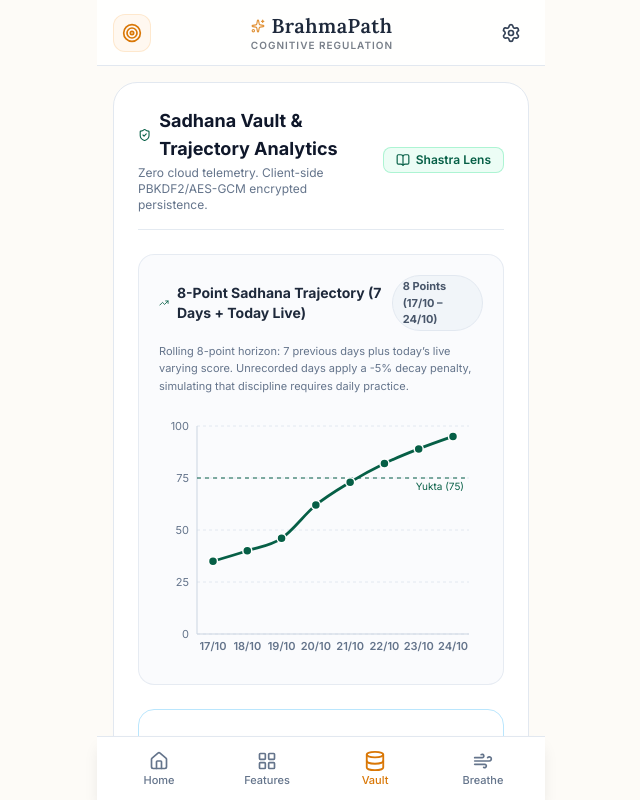
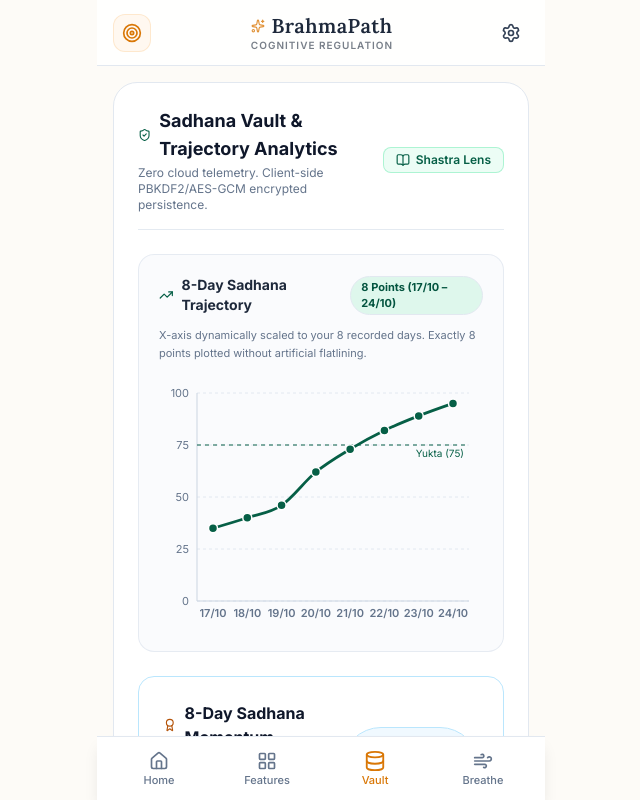
Before and after one commit to aayushm-stack/AAMIGA_serror, a React (Vite) app: page / in a window 1280 px wide. Both pictures are taken after a click on the button "Vault". Shown: the top 800 px of the page, without its empty margins (319-959 px from the left). Built offline with nearby package versions, Linux system fonts and the light colour scheme.

Commit message:
feat(analytics): refine VaultPage for new user edge case with dynamic chart scaling and empty states

```diff
--- a/src/components/Analytics/VaultPage.tsx
+++ b/src/components/Analytics/VaultPage.tsx
@@ -1,8 +1,6 @@
 import React, { useState, useMemo } from 'react';
 import { ShastraLensButton } from '../Shastra/ShastraLensButton';
 import { useBrahmaPath } from '../../context/BrahmaPathContext';
-import { calculateDailyEquilibrium } from '../../engine/analyticsEngine';
-import { TrayopastambhaLog } from '../../types/iks';
 import {
   ShieldCheck,
   Download,
@@ -11,9 +9,9 @@ import {
   RefreshCw,
   KeyRound,
   TrendingUp,
-  Activity,
   Award,
   Zap,
+  Sparkles,
 } from 'lucide-react';
 import {
   ResponsiveContainer,
@@ -31,73 +29,42 @@ export interface VaultPageProps {
 }
 
 /**
- * Data point structure for the 8-point (or account-age scaled) Yukta trajectory.
+ * Trajectory point structure for dynamic Recharts rendering.
  */
 interface TrajectoryPoint {
-  date: string; // ISO 'YYYY-MM-DD'
+  id?: string;
+  date: string;
   displayDate: string; // Strict 'DD/MM' format
   yuktaScore: number;
   sleepHours: number;
-  dominantGuna: 'Sattva' | 'Rajas' | 'Tamas';
-  hasLogs: boolean;
+  dominantGuna: string;
   isToday: boolean;
-  penaltyApplied: boolean;
 }
 
 /**
- * Calculates user account age in calendar days.
+ * Formats an ISO date string (YYYY-MM-DD or full timestamp) into DD/MM.
  */
-function getAccountAgeDays(
-  accountCreationDate?: string | Date | number,
-  logs: TrayopastambhaLog[] = []
-): number {
-  const now = new Date();
-  const todayMidnight = new Date(now.getFullYear(), now.getMonth(), now.getDate());
-
-  if (typeof accountCreationDate === 'number' && !isNaN(accountCreationDate)) {
-    return Math.max(1, Math.round(accountCreationDate));
+function formatDisplayDate(dateStr?: string): string {
+  if (!dateStr) return '--/--';
+  const clean = dateStr.slice(0, 10);
+  const parts = clean.split('-');
+  if (parts.length === 3) {
+    return `${parts[2]}/${parts[1]}`;
+  }
+  return clean;
 }
 
-  if (accountCreationDate) {
-    let creationDate: Date;
-    if (typeof accountCreationDate === 'string') {
-      const parts = accountCreationDate.slice(0, 10).split('-').map(Number);
-      if (parts.length === 3 && !parts.some(isNaN)) {
-        creationDate = new Date(parts[0], parts[1] - 1, parts[2]);
-      } else {
-        creationDate = new Date(accountCreationDate);
-      }
-    } else {
-      creationDate = new Date(accountCreationDate);
-    }
-
-    if (!isNaN(creationDate.getTime())) {
-      const creationMidnight = new Date(
-        creationDate.getFullYear(),
-        creationDate.getMonth(),
-        creationDate.getDate()
-      );
-      const diffMs = todayMidnight.getTime() - creationMidnight.getTime();
-      const diffDays = Math.floor(diffMs / (1000 * 60 * 60 * 24));
-      return Math.max(1, diffDays + 1); // Day 0 counts as Day 1
-    }
-  }
-
-  if (logs.length > 0) {
-    const dates = logs
-      .map((l) => l.date?.slice(0, 10))
-      .filter(Boolean)
-      .sort();
-    if (dates.length > 0) {
-      const [y, m, d] = dates[0].split('-').map(Number);
-      const earliestMidnight = new Date(y, m - 1, d);
-      const diffMs = todayMidnight.getTime() - earliestMidnight.getTime();
-      const diffDays = Math.floor(diffMs / (1000 * 60 * 60 * 24));
-      return Math.max(1, diffDays + 1);
-    }
-  }
-
-  return 8; // Default max horizon (7 previous days + today)
+/**
+ * Checks if a given date string matches today's local date.
+ */
+function checkIsToday(dateStr?: string): boolean {
+  if (!dateStr) return false;
+  const now = new Date();
+  const year = now.getFullYear();
+  const month = String(now.getMonth() + 1).padStart(2, '0');
+  const day = String(now.getDate()).padStart(2, '0');
+  const todayStr = `${year}-${month}-${day}`;
+  return dateStr.startsWith(todayStr);
 }
 
 /**
@@ -123,12 +90,10 @@ const ChartCustomTooltip: React.FC<CustomTooltipProps> = ({ active, payload }) =
             className={`px-1.5 py-0.5 rounded text-[10px] font-semibold ${
               data.isToday
                 ? 'bg-emerald-100 text-emerald-800 border border-emerald-300'
-                : data.hasLogs
-                ? 'bg-emerald-50 text-emerald-800 border border-emerald-200'
-                : 'bg-amber-50 text-amber-800 border border-amber-200'
+                : 'bg-emerald-50 text-emerald-800 border border-emerald-200'
             }`}
           >
-            {data.isToday ? 'Live Today' : data.hasLogs ? 'Logged' : 'Decay (-5%)'}
+            {data.isToday ? 'Live Today' : 'Recorded'}
           </span>
         </div>
 
@@ -148,12 +113,6 @@ const ChartCustomTooltip: React.FC<CustomTooltipProps> = ({ active, payload }) =
           <span>Sleep Rest:</span>
           <span>{data.sleepHours > 0 ? `${data.sleepHours} hrs` : '--'}</span>
         </div>
-
-        {data.penaltyApplied && (
-          <div className="text-[10px] text-amber-700 italic pt-0.5 border-t border-slate-100">
-            Discipline requires daily practice; -5% penalty applied.
-          </div>
-        )}
       </div>
     );
   }
@@ -198,20 +157,18 @@ export const GunaBadge: React.FC<{ guna: string }> = ({ guna }) => {
 /**
  * Standalone Vault & Analytics Page.
  *
- * Features:
- * 1. 8-Point Trajectory Graph (previous 7 days + today's live varying score).
- *    Strict DD/MM X-axis. Dynamically scaled to account age (<8 days) to eliminate empty flatlines.
- *    -5% natural decay for missed days after account creation.
- * 2. 7-Day Sadhana Momentum Card with recency-weighted average and letter grade.
- * 3. Minimalist 4-Column Table: Date (DD/MM) | Yukta Score | Sleep (hrs) | Dominant Guna.
- * 4. Minimalist color-coded Guna pills (Green / Terracotta / Slate).
- * 5. Local-first encrypted PBKDF2/AES-GCM backup controls.
+ * Implements:
+ * 1. New User Edge Case handling without artificial padding or flatlines.
+ * 2. Account Age calculated as `const activeDays = sadhanaLogs.length`.
+ * 3. Dynamic Graph Scaling: Passes ONLY existing logs into Recharts <LineChart>.
+ * 4. Dynamic Header: `{activeDays > 0 ? activeDays : 1}-Day Sadhana Momentum`.
+ * 5. Dynamic Table: Maps sadhanaLogs directly into table rows; displays
+ *    "No Sadhana data yet. Your journey begins today." empty state when activeDays === 0.
+ * 6. Local-first encrypted PBKDF2/AES-GCM backup controls.
  */
 export const VaultPage: React.FC<VaultPageProps> = ({ className = '' }) => {
   const {
-    logs,
-    todayLog,
-    preferences,
+    logs: sadhanaLogs,
     openShastraLens,
     exportPlainJsonBackup,
     importPlainJsonBackup,
@@ -224,119 +181,40 @@ export const VaultPage: React.FC<VaultPageProps> = ({ className = '' }) => {
   const [vaultPassword, setVaultPassword] = useState<string>('');
   const [vaultMessage, setVaultMessage] = useState<string>('');
 
-  // 1. Compute dynamic trajectory points (previous 7 days + today's live score, max 8 points)
-  const { trajectoryData, accountAgeDays, isNewUser } = useMemo(() => {
-    const ageDays = getAccountAgeDays(preferences?.accountCreationDate, logs);
-    const effectivePointsCount = Math.min(8, Math.max(1, ageDays));
-    const isNew = ageDays < 8;
+  // 1. Calculate Account Age: Determine the number of recorded days using activeDays
+  const activeDays = sadhanaLogs.length;
 
-    const now = new Date();
-    const todayMidnight = new Date(now.getFullYear(), now.getMonth(), now.getDate());
+  // 2. Dynamic Graph Scaling: ONLY existing logs sorted chronologically without padding or zero-fills
+  const chartData: TrajectoryPoint[] = useMemo(() => {
+    return [...sadhanaLogs]
+      .sort((a, b) => (a.date || '').localeCompare(b.date || ''))
+      .map((log) => {
+        const dateStr = log.date ? log.date.slice(0, 10) : '';
+        const displayDate = formatDisplayDate(dateStr);
+        const isToday = checkIsToday(dateStr);
+        const sleepHours = log.nidra?.hoursSlept ?? 0;
+        const dominantGuna = log.brahmacharya?.dominantGuna || 'Sattva';
 
-    // Generate date sequence in chronological order (oldest to today)
-    const targetDates: string[] = [];
-    for (let i = effectivePointsCount - 1; i >= 0; i--) {
-      const d = new Date(todayMidnight);
-      d.setDate(todayMidnight.getDate() - i);
-      const y = d.getFullYear();
-      const m = String(d.getMonth() + 1).padStart(2, '0');
-      const day = String(d.getDate()).padStart(2, '0');
-      targetDates.push(`${y}-${m}-${day}`);
-    }
-
-    // Group logs by YYYY-MM-DD
-    const dateMap = new Map<string, TrayopastambhaLog[]>();
-    for (const log of logs) {
-      if (log && log.date) {
-        const d = log.date.slice(0, 10);
-        if (!dateMap.has(d)) {
-          dateMap.set(d, []);
-        }
-        dateMap.get(d)!.push(log);
-      }
-    }
-
-    const todayDateStr = targetDates[targetDates.length - 1];
-
-    // Anchor baseline discipline score
-    let lastDisciplineScore = 75;
-    const firstLoggedDate = targetDates.find(
-      (d) => (dateMap.get(d) || []).length > 0 || (d === todayDateStr && todayLog)
-    );
-    if (firstLoggedDate) {
-      const initialLogs = dateMap.get(firstLoggedDate) || (todayLog ? [todayLog] : []);
-      if (initialLogs.length > 0) {
-        lastDisciplineScore = calculateDailyEquilibrium(initialLogs, firstLoggedDate);
-      }
-    }
-
-    const points: TrajectoryPoint[] = [];
-
-    for (let idx = 0; idx < targetDates.length; idx++) {
-      const dateStr = targetDates[idx];
-      const isToday = idx === targetDates.length - 1;
-
-      // Format strictly to DD/MM (e.g. 24/10)
-      const parts = dateStr.split('-');
-      const displayDate = `${parts[2]}/${parts[1]}`;
-
-      // Collect logs for this date
-      const dayLogs = dateMap.get(dateStr) || [];
-      if (isToday && todayLog && !dayLogs.some((l) => l.id === todayLog.id)) {
-        dayLogs.push(todayLog);
-      }
-
-      const hasLogs = dayLogs.length > 0;
-      let yuktaScore: number;
-      let penaltyApplied = false;
-      let sleepHours = 0;
-      let dominantGuna: 'Sattva' | 'Rajas' | 'Tamas' = 'Sattva';
-
-      if (hasLogs) {
-        // Today or historical day with active entries: use weighted equilibrium
-        yuktaScore = calculateDailyEquilibrium(dayLogs, dateStr);
-        lastDisciplineScore = yuktaScore;
-        penaltyApplied = false;
-
-        const latest = dayLogs[dayLogs.length - 1];
-        sleepHours = latest.nidra?.hoursSlept ?? 7.5;
-        dominantGuna = (latest.brahmacharya?.dominantGuna as 'Sattva' | 'Rajas' | 'Tamas') ?? 'Sattva';
-      } else {
-        // Day after installation with no logs: apply -5% natural decay penalty
-        penaltyApplied = true;
-        yuktaScore = Math.max(0, Math.round(lastDisciplineScore * 0.95));
-        lastDisciplineScore = yuktaScore;
-        sleepHours = 0;
-        dominantGuna = 'Rajas';
-      }
-
-      points.push({
+        return {
+          id: log.id,
           date: dateStr,
           displayDate,
-        yuktaScore,
+          yuktaScore: log.yuktaScore,
           sleepHours,
           dominantGuna,
-        hasLogs,
           isToday,
-        penaltyApplied,
+        };
       });
-    }
+  }, [sadhanaLogs]);
 
+  // 3. Dynamic Momentum Score based on recorded activeDays
+  const { momentumScore, gradeInfo } = useMemo(() => {
+    if (activeDays === 0) {
       return {
-      trajectoryData: points,
-      accountAgeDays: ageDays,
-      isNewUser: isNew,
-    };
-  }, [logs, todayLog, preferences?.accountCreationDate]);
-
-  // 2. Compute "7-Day Sadhana Momentum" (recency-weighted average of graph data)
-  const { momentumScore, gradeInfo } = useMemo(() => {
-    if (trajectoryData.length === 0) {
-      return {
-        momentumScore: 75,
+        momentumScore: 100,
         gradeInfo: {
-          grade: 'A',
-          label: 'Yukta Equilibrium',
+          grade: 'Initial',
+          label: 'Awaiting First Sadhana',
           color: '#047857',
           bg: '#ECFDF5',
           border: '#A7F3D0',
@@ -347,8 +225,8 @@ export const VaultPage: React.FC<VaultPageProps> = ({ className = '' }) => {
     let weightedSum = 0;
     let totalWeight = 0;
 
-    trajectoryData.forEach((pt, i) => {
-      // Linear recency weight: today has highest weight, oldest day has weight 1
+    chartData.forEach((pt, i) => {
+      // Linear recency weight: recent days weighted higher
       const weight = i + 1;
       weightedSum += pt.yuktaScore * weight;
       totalWeight += weight;
@@ -408,12 +286,12 @@ export const VaultPage: React.FC<VaultPageProps> = ({ className = '' }) => {
     }
 
     return { momentumScore: score, gradeInfo: info };
-  }, [trajectoryData]);
+  }, [activeDays, chartData]);
 
-  // 3. Prepare table rows in reverse chronological order (Today at top)
+  // 4. History Table Rows: reverse chronological order (newest on top)
   const tableRows = useMemo(() => {
-    return [...trajectoryData].reverse();
-  }, [trajectoryData]);
+    return [...chartData].reverse();
+  }, [chartData]);
 
   return (
     <div
@@ -447,42 +325,56 @@ export const VaultPage: React.FC<VaultPageProps> = ({ className = '' }) => {
           />
         </div>
 
-        {/* 1. The Graph: 8-Point Trajectory (Previous 7 Days + Today's Live Score) */}
+        {/* 1. The Graph: Dynamic Scaling passing ONLY existing sadhanaLogs */}
         <div className="space-y-3 p-4 sm:p-5 rounded-2xl bg-slate-50/70 border border-slate-200/80">
           <div className="flex flex-col sm:flex-row sm:items-center sm:justify-between gap-1.5">
             <div className="flex items-center gap-2">
               <TrendingUp className="w-4 h-4 text-emerald-800" />
               <h3 className="text-sm font-bold text-slate-800">
-                {isNewUser
-                  ? `${trajectoryData.length}-Point Sadhana Progression (Account Day ${accountAgeDays})`
-                  : '8-Point Sadhana Trajectory (7 Days + Today Live)'}
+                {activeDays > 0 ? activeDays : 1}-Day Sadhana Trajectory
               </h3>
             </div>
 
             <div className="flex items-center gap-2 text-[11px]">
               <span
                 style={{
-                  backgroundColor: isNewUser ? '#DEF7EC' : '#F1F5F9',
-                  color: isNewUser ? '#03543F' : '#475569',
+                  backgroundColor: activeDays > 0 ? '#DEF7EC' : '#F1F5F9',
+                  color: activeDays > 0 ? '#03543F' : '#475569',
                 }}
                 className="px-2.5 py-0.5 rounded-full font-bold border border-slate-200"
               >
-                {trajectoryData.length} Points ({trajectoryData[0]?.displayDate} – {trajectoryData[trajectoryData.length - 1]?.displayDate})
+                {activeDays} {activeDays === 1 ? 'Point' : 'Points'}
+                {activeDays > 0 &&
+                  chartData.length > 0 &&
+                  ` (${chartData[0]?.displayDate} – ${chartData[chartData.length - 1]?.displayDate})`}
               </span>
             </div>
           </div>
 
           <p className="text-[11px] text-slate-500 leading-relaxed">
-            {isNewUser
-              ? `X-axis dynamically scaled strictly to your ${trajectoryData.length} active days since joining. Unrecorded days apply a -5% decay penalty to model habit entropy.`
-              : 'Rolling 8-point horizon: 7 previous days plus today’s live varying score. Unrecorded days apply a -5% decay penalty, simulating that discipline requires daily practice.'}
+            {activeDays > 0
+              ? `X-axis dynamically scaled to your ${activeDays} recorded days. Exactly ${activeDays} points plotted without artificial flatlining.`
+              : 'X-axis will automatically scale as you log your daily Trayopastambha habits. No flatlining or padded zeroes.'}
           </p>
 
-          {/* Responsive Recharts LineChart with strict DD/MM X-axis */}
+          {/* Responsive Recharts LineChart with dynamic X-axis */}
+          {activeDays === 0 ? (
+            <div className="w-full h-56 sm:h-64 flex flex-col items-center justify-center p-6 text-center rounded-xl border border-dashed border-slate-300 bg-white/60 space-y-2">
+              <div className="w-10 h-10 rounded-full bg-emerald-50 text-emerald-700 flex items-center justify-center">
+                <TrendingUp className="w-5 h-5" />
+              </div>
+              <p className="text-sm font-bold text-slate-700">
+                Your trajectory line will appear with your first logged Sadhana
+              </p>
+              <p className="text-xs text-slate-400 max-w-xs">
+                Record your daily habits today to begin tracking your equilibrium progress.
+              </p>
+            </div>
+          ) : (
             <div className="w-full h-56 sm:h-64 pt-2">
               <ResponsiveContainer width="100%" height="100%">
                 <LineChart
-                data={trajectoryData}
+                  data={chartData}
                   margin={{ top: 10, right: 14, left: -22, bottom: 0 }}
                 >
                   <CartesianGrid
@@ -538,9 +430,10 @@ export const VaultPage: React.FC<VaultPageProps> = ({ className = '' }) => {
                 </LineChart>
               </ResponsiveContainer>
             </div>
+          )}
         </div>
 
-        {/* 2. Momentum Score Metric Card */}
+        {/* 2. Dynamic Momentum Score Metric Card */}
         <div
           style={{
             backgroundColor: '#FFFFFF',
@@ -553,11 +446,11 @@ export const VaultPage: React.FC<VaultPageProps> = ({ className = '' }) => {
               <div className="flex items-center gap-2">
                 <Award className="w-5 h-5 text-amber-700" />
                 <h3 className="text-sm sm:text-base font-bold text-slate-900">
-                  7-Day Sadhana Momentum
+                  {activeDays > 0 ? activeDays : 1}-Day Sadhana Momentum
                 </h3>
               </div>
               <p className="text-xs text-slate-500 leading-relaxed">
-                Recency-weighted trajectory average assessing weekly biological consistency
+                Recency-weighted trajectory average assessing biological consistency across {activeDays > 0 ? activeDays : 1} active {activeDays === 1 ? 'day' : 'days'}
               </p>
             </div>
 
@@ -572,7 +465,7 @@ export const VaultPage: React.FC<VaultPageProps> = ({ className = '' }) => {
             >
               <Zap className="w-3.5 h-3.5" />
               <span className="text-xs font-bold uppercase tracking-wider">
-                Weekly Grade: {gradeInfo.grade} ({gradeInfo.label})
+                Momentum: {gradeInfo.grade} ({gradeInfo.label})
               </span>
             </div>
           </div>
@@ -583,7 +476,9 @@ export const VaultPage: React.FC<VaultPageProps> = ({ className = '' }) => {
             </span>
             <span className="text-base font-bold text-slate-400">/ 100</span>
             <span className="ml-3 text-xs font-semibold text-slate-500">
-              {momentumScore >= 75
+              {activeDays === 0
+                ? 'Your baseline is set. Complete today’s Sadhana to establish your initial equilibrium.'
+                : momentumScore >= 75
                 ? 'Sustaining Sattvic poise and disciplined momentum.'
                 : 'Focus on evening recovery and circadian rest to rebuild momentum.'}
             </span>
@@ -601,7 +496,7 @@ export const VaultPage: React.FC<VaultPageProps> = ({ className = '' }) => {
           </div>
         </div>
 
-        {/* 3. The Table: Exactly 4 Columns (Date (DD/MM) | Yukta Score | Sleep (hrs) | Dominant Guna) */}
+        {/* 3. The Dynamic Table: 4 Columns or Empty State */}
         <div className="space-y-3">
           <div className="flex items-center justify-between">
             <h3 className="text-sm font-bold text-slate-800">
@@ -612,6 +507,19 @@ export const VaultPage: React.FC<VaultPageProps> = ({ className = '' }) => {
             </span>
           </div>
 
+          {activeDays === 0 ? (
+            <div className="p-8 rounded-2xl border border-dashed border-slate-300 bg-slate-50/70 text-center space-y-2.5">
+              <div className="w-12 h-12 mx-auto rounded-2xl bg-amber-100/80 text-amber-800 flex items-center justify-center">
+                <Sparkles className="w-6 h-6 text-[#D97706]" />
+              </div>
+              <h4 className="text-sm font-bold text-slate-800">
+                No Sadhana data yet. Your journey begins today.
+              </h4>
+              <p className="text-xs text-slate-500 max-w-sm mx-auto leading-relaxed">
+                Complete your daily reflection in the Sadhana Hub to populate your personal ledger and track biological equilibrium.
+              </p>
+            </div>
+          ) : (
             <div className="overflow-x-auto rounded-xl border border-slate-200 bg-white">
               <table className="w-full text-left text-xs border-collapse">
                 <thead>
@@ -625,7 +533,7 @@ export const VaultPage: React.FC<VaultPageProps> = ({ className = '' }) => {
                 <tbody className="divide-y divide-slate-100">
                   {tableRows.map((row) => (
                     <tr
-                    key={row.date}
+                      key={row.id || row.date}
                       className="hover:bg-slate-50/80 transition-colors"
                     >
                       {/* Column 1: Date (DD/MM) */}
@@ -668,6 +576,7 @@ export const VaultPage: React.FC<VaultPageProps> = ({ className = '' }) => {
                 </tbody>
               </table>
             </div>
+          )}
         </div>
 
         {/* 4. Backup & Encryption Management */}
@@ -785,7 +694,7 @@ export const VaultPage: React.FC<VaultPageProps> = ({ className = '' }) => {
             </div>
           </div>
 
-          {/* Reset Data */}
+          {/* Purge & Reset Local Sadhana Data */}
           <div className="pt-2 flex justify-between items-center">
             <button
               type="button"
```
Lines whose indentation alone changed are shown as unchanged.
